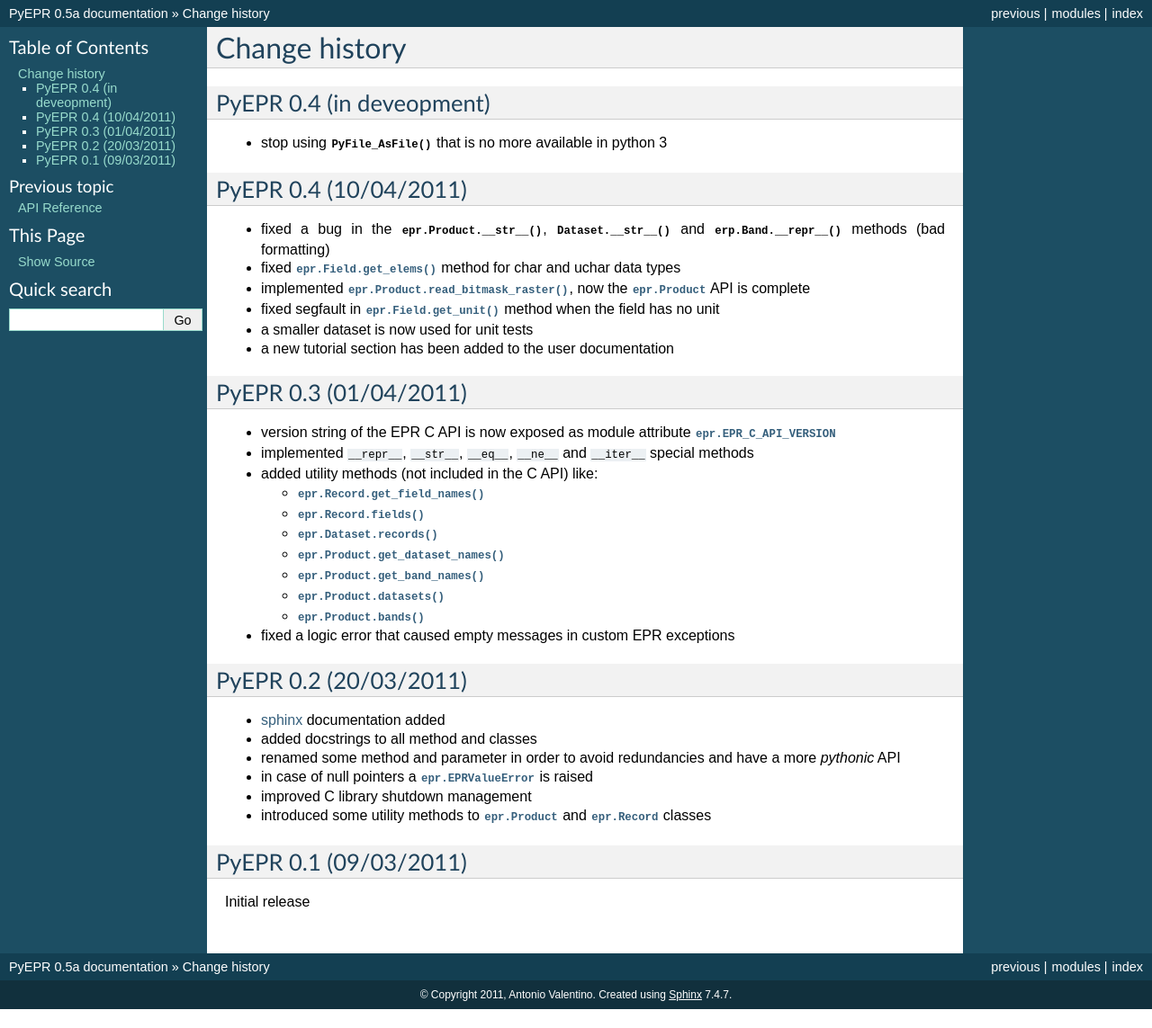
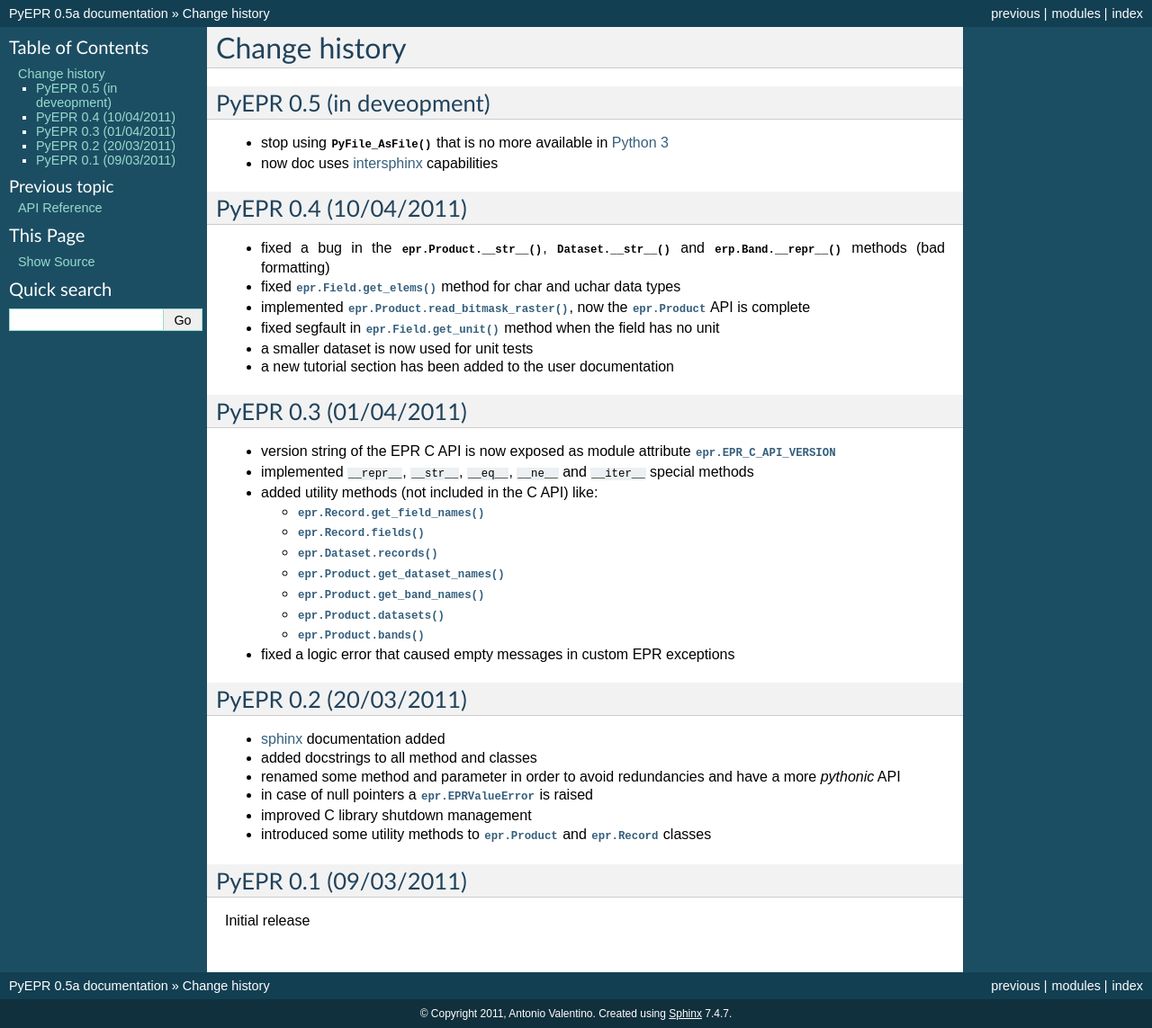
Before and after one commit to avalentino/pyepr, a Sphinx documentation site: the page built from doc/NEWS.txt, in a window 1280 px wide. Shown: the whole page at 90% size. Built offline with Sphinx 7.4.7, drawn with Linux system fonts in a browser that asks for light colours; formulas are drawn with MathJax 3; before the commit the page ends 1122 px from its top, so only the background shows below that.

Commit message:
Small refinements to the NEWS file

```diff
--- a/doc/NEWS.txt
+++ b/doc/NEWS.txt
@@ -2,11 +2,15 @@ Change history
 ==============
 
 
-PyEPR 0.4 (in deveopment)
+PyEPR 0.5 (in deveopment)
 -------------------------
 
 * stop using :c:func:`PyFile_AsFile` that is no more available in
-  python 3
+  `Python 3`_
+* now doc uses intersphinx_ capabilities
+
+.. _`Python 3`: http://docs.python.org/py3k
+.. _intersphinx: http://sphinx.pocoo.org/latest/ext/intersphinx.html
 
 
 PyEPR 0.4 (10/04/2011)
```
